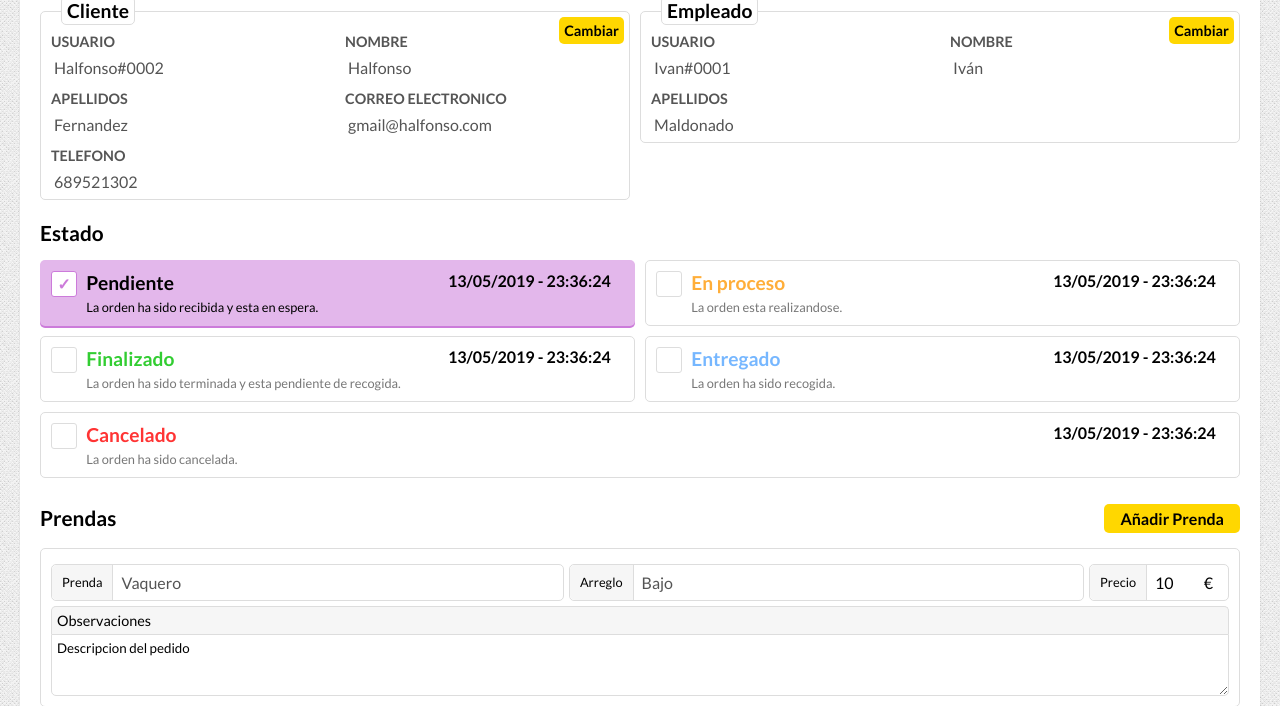
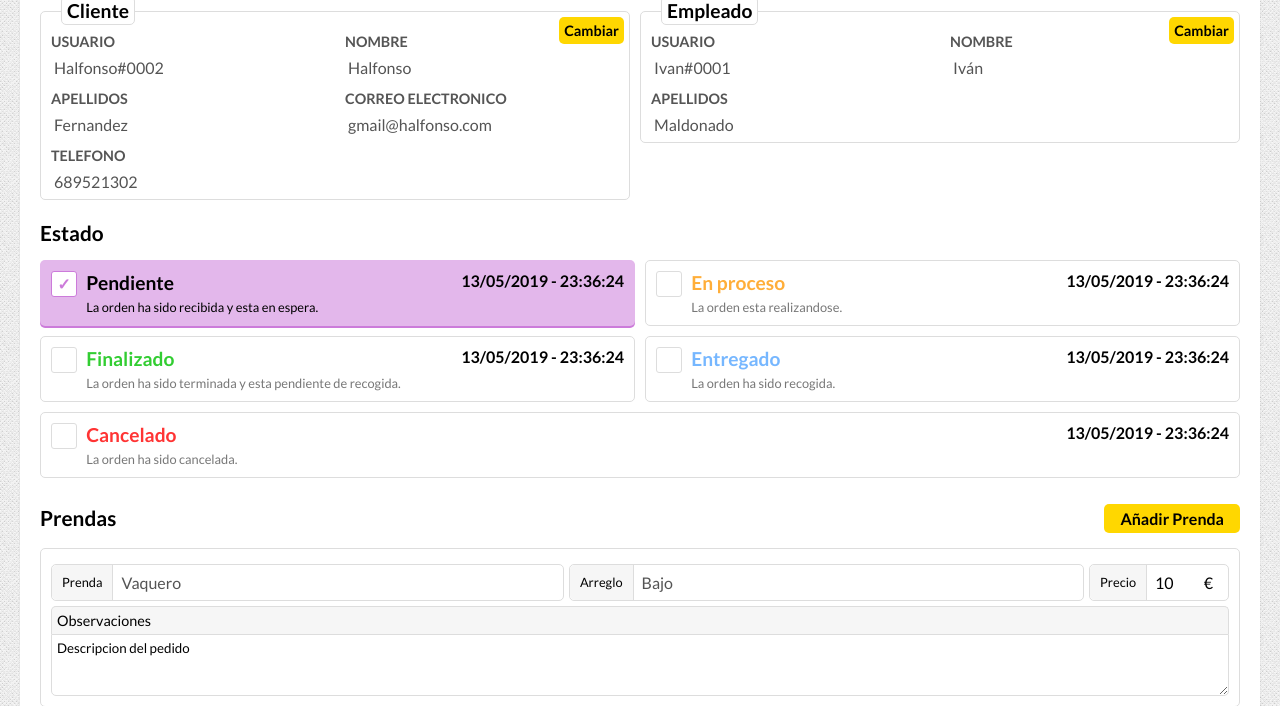
Before and after one commit to crusardri/proyecto-daw, a PHP site: page /order.php in a window 1280 px wide. Shown: the part 227-933 px from the top of the page. Run offline with PHP 8.4, Linux system fonts and the light colour scheme.

Commit message:
alineado el texto de la fecha de boxed-radio a la derecha

```diff
--- a/style/style.css
+++ b/style/style.css
@@ -254,9 +254,9 @@ label.boxed-radio > input:checked + div.container > div.radio-desc {
 /* radio-box estate*/
 label.boxed-radio.estate > div.container{
     grid-template-areas: "checkbox title date" "checkbox desc desc";
-    grid-template-columns: 2.2em auto 11em;
+    grid-template-columns: 2.2em auto 12em;
 }
-label.boxed-radio.estate > div.container > div.radio-date {grid-area: date; font-weight: 600;}
+label.boxed-radio.estate > div.container > div.radio-date {grid-area: date; font-weight: 600; text-align: right;}
 /* Activo */
 label.boxed-radio.active > div.container > div.radio-title {color: #32CD32}
 label.boxed-radio.active > input:checked + div.container {background-color: #32CD32; box-shadow: 0 2px 0 #228B22; color: #FFF}
```
